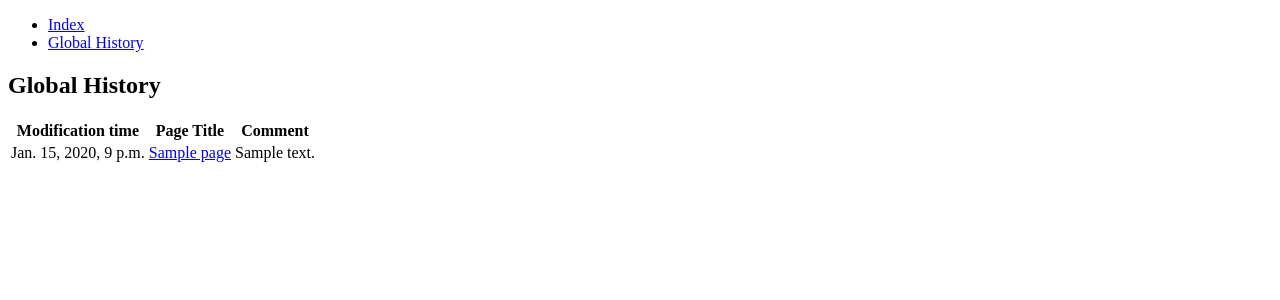
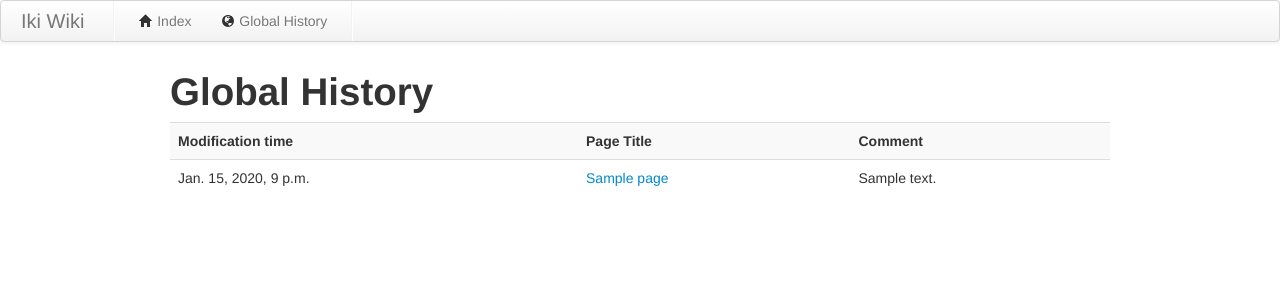
Before and after one commit to jsok/django-iki-wiki, a Django app: page /history in a window 1280 px wide. Shown: the top 300 px of the page. Run offline with Django 3.2, Linux system fonts and the light colour scheme; tables that the repository leaves empty hold one stand-in row (values such as "Sample post"); some libraries are stand-ins or nearby versions.

Commit message:
Annotate templates to use bootstrap.

```diff
--- a/wiki/page/models.py
+++ b/wiki/page/models.py
@@ -44,6 +44,6 @@ class PageRevisionForm(ModelForm):
         model = PageRevision
         fields = ('contents', 'comment')
         widgets = {
-            'contents': Textarea(attrs={'cols': 120, 'rows': 40}),
-            'comment': Textarea(attrs={'cols': 120, 'rows': 2}),
-            }
+            'contents': Textarea(attrs={'cols': 120, 'rows': 20, 'class': "input-xxlarge"}),
+            'comment': Textarea(attrs={'cols': 120, 'rows': 2, 'class': "input-xxlarge"}),
+        }
--- a/wiki/templates/base.html
+++ b/wiki/templates/base.html
@@ -1,23 +1,35 @@
 <!DOCTYPE html>
+{% load static from staticfiles %}
 
-<html>
+<html xmlns="http://www.w3.org/1999/html" xmlns="http://www.w3.org/1999/html">
     <head>
         <title>{% block title %}{% endblock %}</title>
+        <link rel="stylesheet" href="{% static "bootstrap/css/bootstrap.css" %}">
     </head>
 
     <body>
 
-    <nav>
-        <ul>
-            <li><a href="/index">Index</a></li>
-            <li><a href="/history">Global History</a></li>
-        {% block navigation %}{% endblock %}
-        </ul>
-    </nav>
+    <div class="navbar">
+        <div class="navbar-inner">
+            <a class="brand" href="/">Iki Wiki</a>
+            <ul class="nav">
+                <li class="divider-vertical"></li>
+                <li><a href="/"><i class="icon-home"></i> Index</a></li>
+                <li><a href="/history"><i class="icon-globe"></i> Global History</a></li>
+                <li class="divider-vertical"></li>
+                {% block navigation %}{% endblock %}
+            </ul>
+        </div>
+    </div>
 
-    <section>
-    {% block contents %}{% endblock %}
-    </section>
+    <div class="container">
+        <div class="row">
+            <div class="span12">
+                {% block contents %}{% endblock %}
+            </div>
+        </div>
+
+    </div>
 
     </body>
 </html>
--- a/wiki/templates/history.html
+++ b/wiki/templates/history.html
@@ -4,7 +4,7 @@
 {% block contents %}
 <h1>{{ title }}</h1>
 
-<table>
+<table class="table table-striped">
     <tr>
         <th>Modification time</th>
         <th>Page Title</th>
```
Also changed, not shown: wiki/templates/page/view.html (+5 -3 lines).
